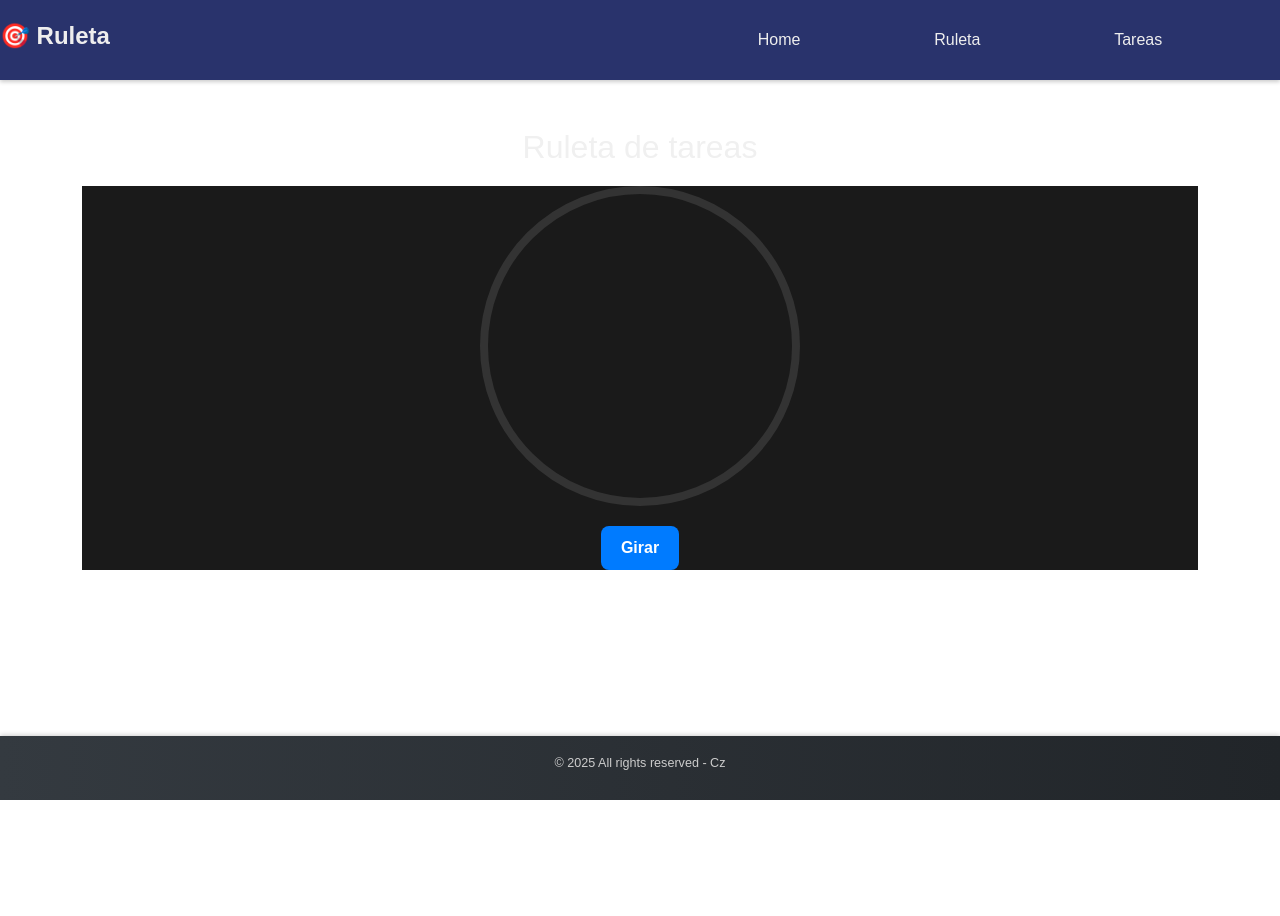
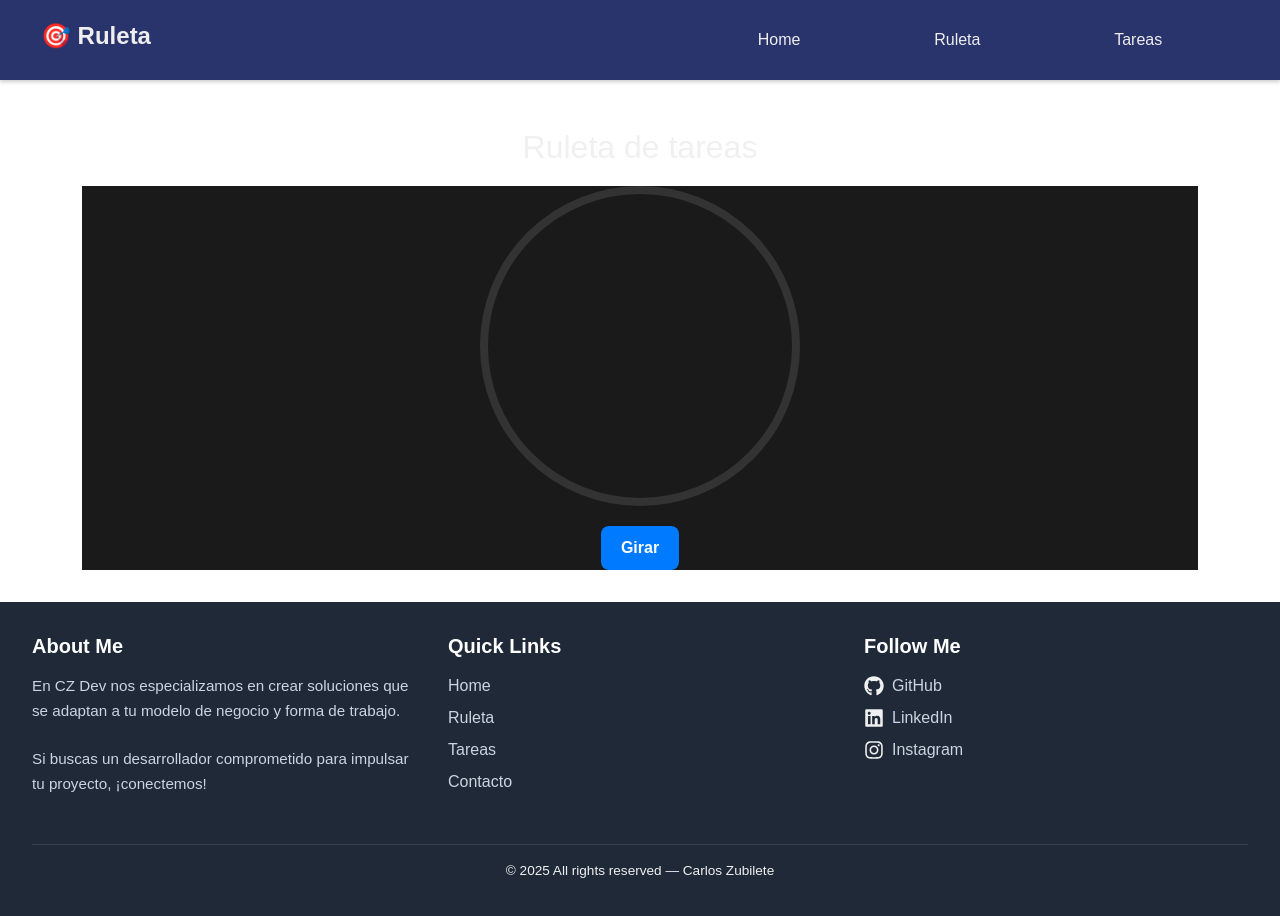
Before and after one commit to CarlosZubilete/Ruleta, a React (Vite) app: page /ruleta in a window 1280 px wide. Shown: the top 916 px of the page. Before the commit the page ends 800 px from the top, so only its background shows below. Built offline with nearby package versions, Linux system fonts and the light colour scheme.

Commit message:
We've updated a footer component

```diff
--- a/src/App.css
+++ b/src/App.css
@@ -4,6 +4,7 @@
   min-height: 100vh;
 }
 
-/* main {
-  flex-grow: 1;
-} */
+main {
+  padding-bottom: 2rem;
+  flex: 1;
+}
--- a/src/App.jsx
+++ b/src/App.jsx
@@ -10,7 +10,9 @@ function App() {
     <div className='App'>
       <Navbar />
       <TareaProvider>
-        <Outlet />
+        <main>
+          <Outlet />
+        </main>
       </TareaProvider>
       <Footer/>
     </div>
--- a/src/feature/main/components/Footer.jsx
+++ b/src/feature/main/components/Footer.jsx
@@ -1,12 +1,59 @@
-import { Container } from "reactstrap";
-import '../styles/Footer.css'
+import { Link } from 'react-router-dom';
+import { FaGithub, FaInstagram, FaLinkedin } from 'react-icons/fa';
+import '../styles/Footer.css';
 
 function Footer() {
   return (
-    <footer className="footer bg-dark text-light py-3 mt-auto w-100">
-      <Container fluid className="text-center">
-        <small>© 2025 All rights reserved - Cz</small>
-      </Container>
+    <footer className="footer">
+      <div className="footer__content">
+
+        <div className="footer__section footer__about">
+          <h2 className="footer__title">About Me</h2>
+          <p className="footer__description">
+            En CZ Dev nos especializamos en crear soluciones que se adaptan a tu modelo de negocio y forma de trabajo.
+            <br /><br />
+            Si buscas un desarrollador comprometido para impulsar tu proyecto, ¡conectemos!
+          </p>
+        </div>
+
+        <div className="footer__section footer__links">
+          <h2 className="footer__title">Quick Links</h2>
+          <ul className="footer__list">
+            <li><Link to="/" className="footer__link">Home</Link></li>
+            <li><Link to="/ruleta" className="footer__link">Ruleta</Link></li>
+            <li><Link to="/lista" className="footer__link">Tareas</Link></li>
+            <li><a href="mailto:carloszubiletesanchez@gmail.com" className="footer__link">Contacto</a></li>
+          </ul>
+        </div>
+
+        <div className="footer__section footer__social">
+          <h2 className="footer__title">Follow Me</h2>
+          <ul className="footer__social-list">
+            <li>
+              <a href="https://github.com/carloszubilete" target="_blank" rel="noreferrer" className="footer__social-link">
+                <FaGithub className="footer__icon" /> GitHub
+              </a>
+            </li>
+            <li>
+              <a href="https://www.linkedin.com/in/carlos-zubilete-sanchez/" target="_blank" rel="noreferrer" className="footer__social-link">
+                <FaLinkedin className="footer__icon" /> LinkedIn
+              </a>
+            </li>
+              <li>
+              <a href="https://linkedin.com/in/https://www.instagram.com/_zubiletecarlos/?next=%2F" target="_blank" rel="noreferrer" className="footer__social-link">
+                <FaInstagram className="footer__icon" /> Instagram
+              </a>
+            </li>
+          </ul>
+        </div>
+
+      </div>
+
+      <div className="footer__bottom">
+        <p className="footer__copyright">
+          © 2025 All rights reserved — Carlos Zubilete
+        </p>
+      </div>
     </footer>
   );
 }
--- a/src/feature/main/styles/Footer.css
+++ b/src/feature/main/styles/Footer.css
@@ -1,13 +1,89 @@
 .footer {
-  position: relative;
-  bottom: 0;
-  width: 100%;
-  font-size: 0.9rem;
-  box-shadow: 0 -1px 5px rgba(0, 0, 0, 0.2);
-  background: linear-gradient(to right, #343a40, #212529);
-  min-height: 4rem;
+  background-color: #1f2937;
+  color: #e5e7eb;
+  padding: 2rem;
+  font-family: 'Segoe UI', sans-serif;
 }
 
-.footer small {
-  color: #ccc;
+.footer__content {
+  display: grid;
+  grid-template-columns: 1fr;
+  gap: 2rem;
 }
+
+.footer__section {
+  display: flex;
+  flex-direction: column;
+}
+
+.footer__title {
+  font-size: 1.25rem;
+  margin-bottom: 1rem;
+  color: #ffffff;
+  font-weight: 600;
+}
+
+.footer__description {
+  line-height: 1.6;
+  font-size: 0.95rem;
+  color: #cbd5e1;
+}
+
+.footer__list {
+  list-style: none;
+  padding: 0;
+  margin: 0;
+}
+
+.footer__link {
+  color: #cbd5e1;
+  text-decoration: none;
+  margin-bottom: 0.5rem;
+  display: inline-block;
+  transition: color 0.3s ease;
+}
+
+.footer__link:hover {
+  color: #22d3ee;
+  text-decoration: underline;
+}
+
+.footer__social-list {
+  list-style: none;
+  padding: 0;
+  margin: 0;
+}
+
+.footer__social-link {
+  display: flex;
+  align-items: center;
+  color: #cbd5e1;
+  margin-bottom: 0.5rem;
+  text-decoration: none;
+  transition: color 0.3s ease;
+}
+
+.footer__social-link:hover {
+  color: #38bdf8;
+}
+
+.footer__icon {
+  font-size: 1.25rem;
+  margin-right: 0.5rem;
+}
+
+.footer__bottom {
+  margin-top: 2rem;
+  text-align: center;
+  border-top: 1px solid #374151;
+  padding-top: 1rem;
+  font-size: 0.85rem;
+  color: #9ca3af;
+}
+
+/* Responsive Design */
+@media (min-width: 768px) {
+  .footer__content {
+    grid-template-columns: repeat(3, 1fr);
+  }
+}
--- a/src/feature/main/styles/Navbar.css
+++ b/src/feature/main/styles/Navbar.css
@@ -17,9 +17,6 @@
   display: flex;
   align-items: center;
   justify-content: space-between;
-
-  justify-content: center;
-
   height: 80px;
   padding: 0 2rem;
   background-color: var(--mainColor);
@@ -31,8 +28,11 @@
 }
 
 .navbar__logo {
+  width: 15%;
+  text-align: center;
   font-size: 1.5rem;
   font-weight: bold;
+    /* border: 1px solid red; */
 }
 
 .navbar__nav {
```
